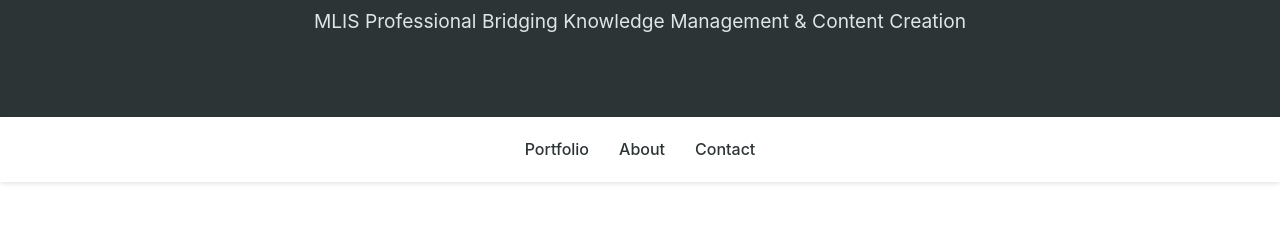
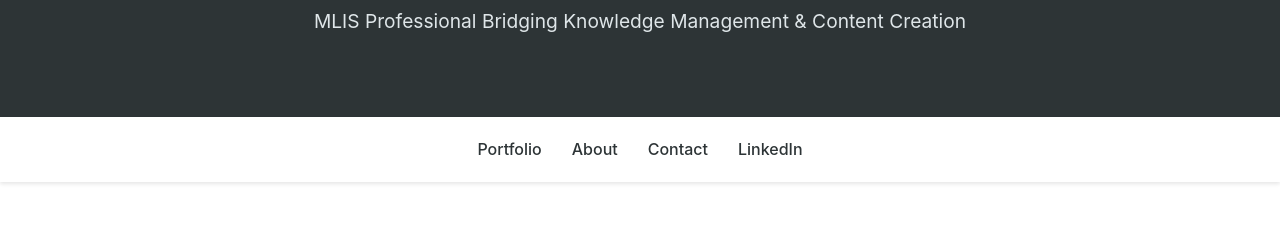
Before and after one commit to mlawrence616/mlawrence616.github.io, a plain HTML site: page index.html in a window 1280 px wide. Shown: the part 158-385 px from the top of the page. Drawn offline with Linux system fonts and the light colour scheme.

Commit message:
Update index.html

```diff
--- a/index.html
+++ b/index.html
@@ -180,6 +180,7 @@
                 <li><a href="#portfolio">Portfolio</a></li>
                 <li><a href="#about">About</a></li>
                 <li><a href="#contact">Contact</a></li>
+                <li><a href="https://www.linkedin.com/in/matthew-ryan-lawrence/" target="_blank">LinkedIn</a></li>
             </ul>
         </div>
     </nav>
```
